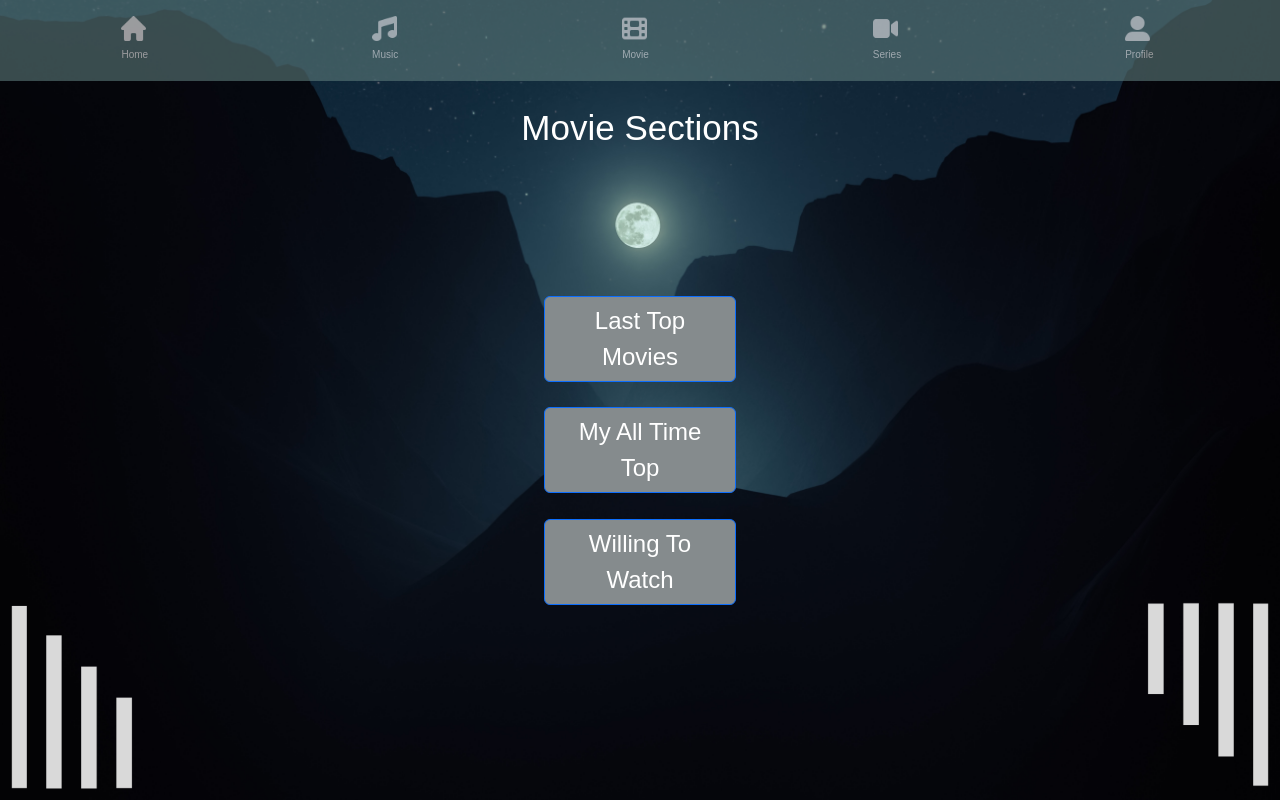
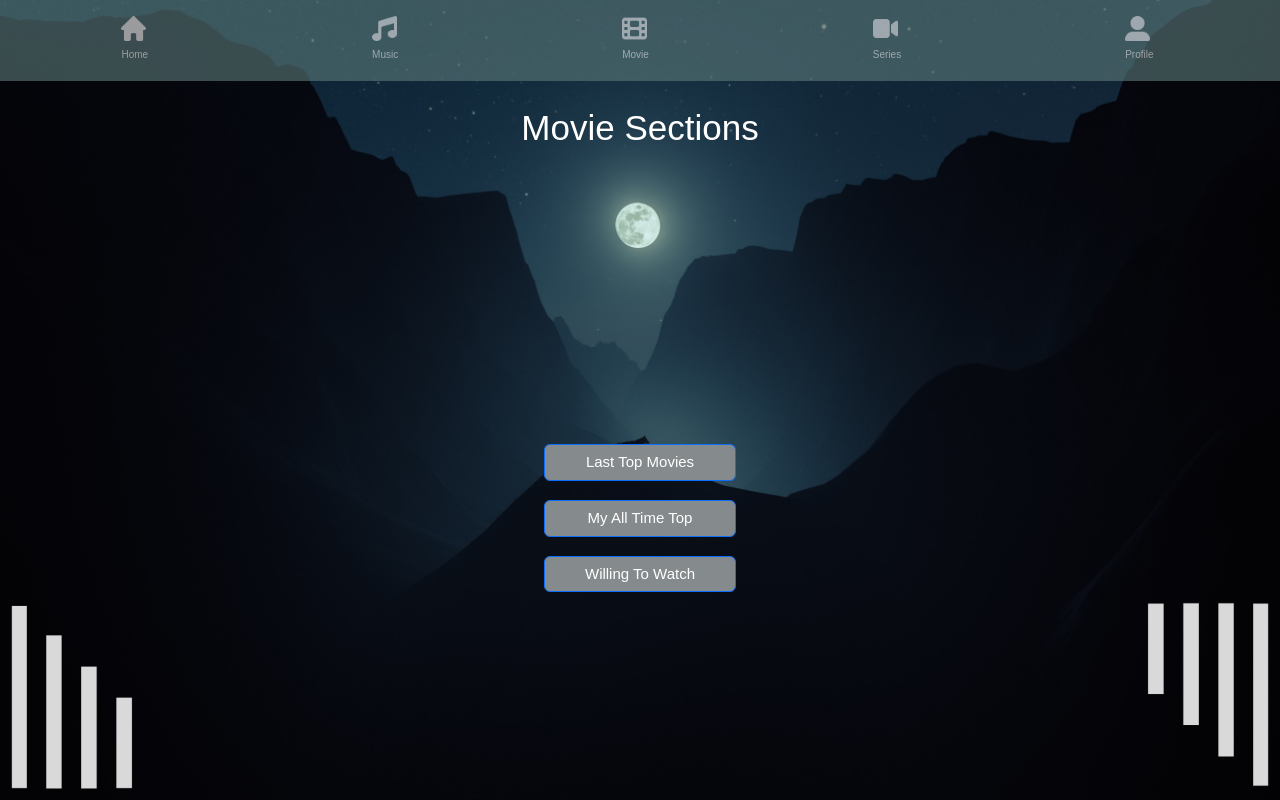
Before and after one commit to GilbertONJ/Kovacs_Gilbert_Angular_Project, an Angular app: page /movie in a window 1280 px wide. Built offline with nearby package versions, Linux system fonts and the light colour scheme.

Commit message:
Creating buttom fields

```diff
--- a/src/app/Pages/movie/movie.component.css
+++ b/src/app/Pages/movie/movie.component.css
@@ -56,13 +56,12 @@ table {
   }
 
   .buttons{
-    margin: -1% auto;
     text-align: center;
   }
 
   .buttons button{
     width: 15%;
-    font-size: 24px;
+    font-size: 15px;
     background-color: #858B8D;
-    margin-top: 1%;
+    margin-top: 0.5%;
   }
--- a/src/app/Pages/music/music.component.css
+++ b/src/app/Pages/music/music.component.css
@@ -56,13 +56,12 @@ table {
   }
 
   .buttons{
-    margin: -1% auto;
     text-align: center;
   }
 
   .buttons button{
     width: 15%;
-    font-size: 24px;
+    font-size: 15px;
     background-color: #858B8D;
-    margin-top: 1%;
+    margin-top: 0.5%;
   }
--- a/src/app/Pages/series/series.component.css
+++ b/src/app/Pages/series/series.component.css
@@ -56,13 +56,12 @@ table {
   }
 
   .buttons{
-    margin: -1% auto;
     text-align: center;
   }
 
   .buttons button{
     width: 15%;
-    font-size: 24px;
+    font-size: 15px;
     background-color: #858B8D;
-    margin-top: 1%;
+    margin-top: 0.5%;
   }
```
